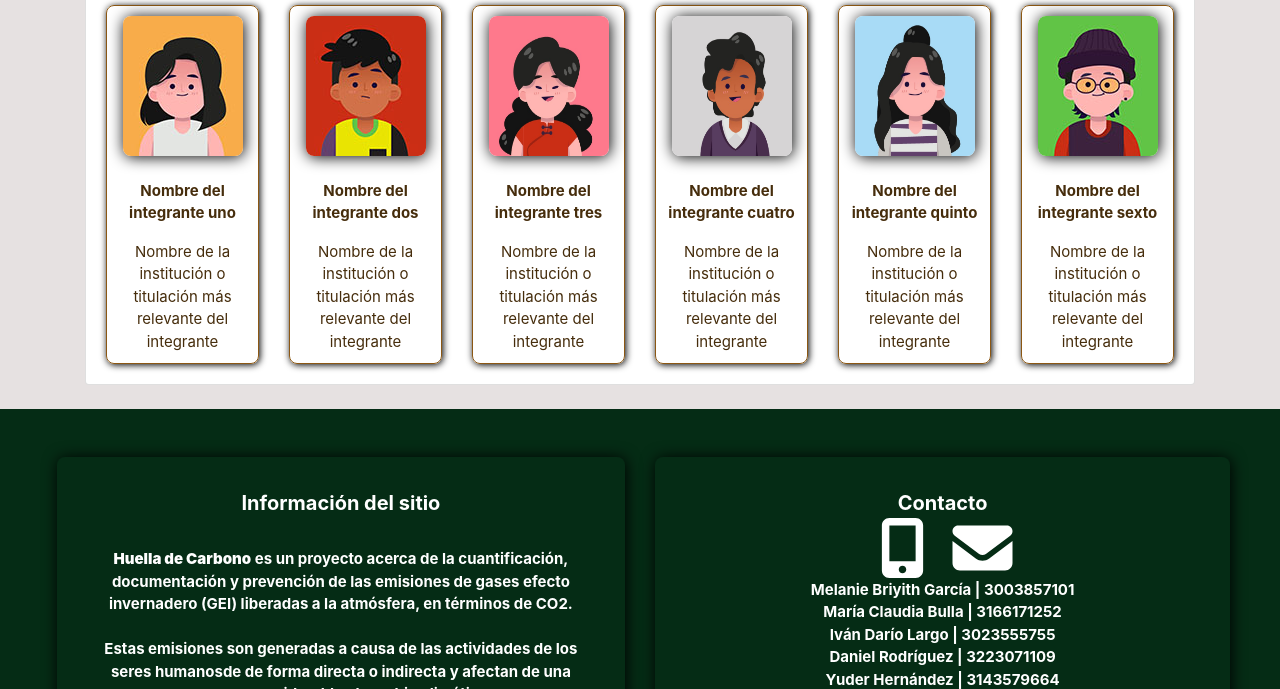
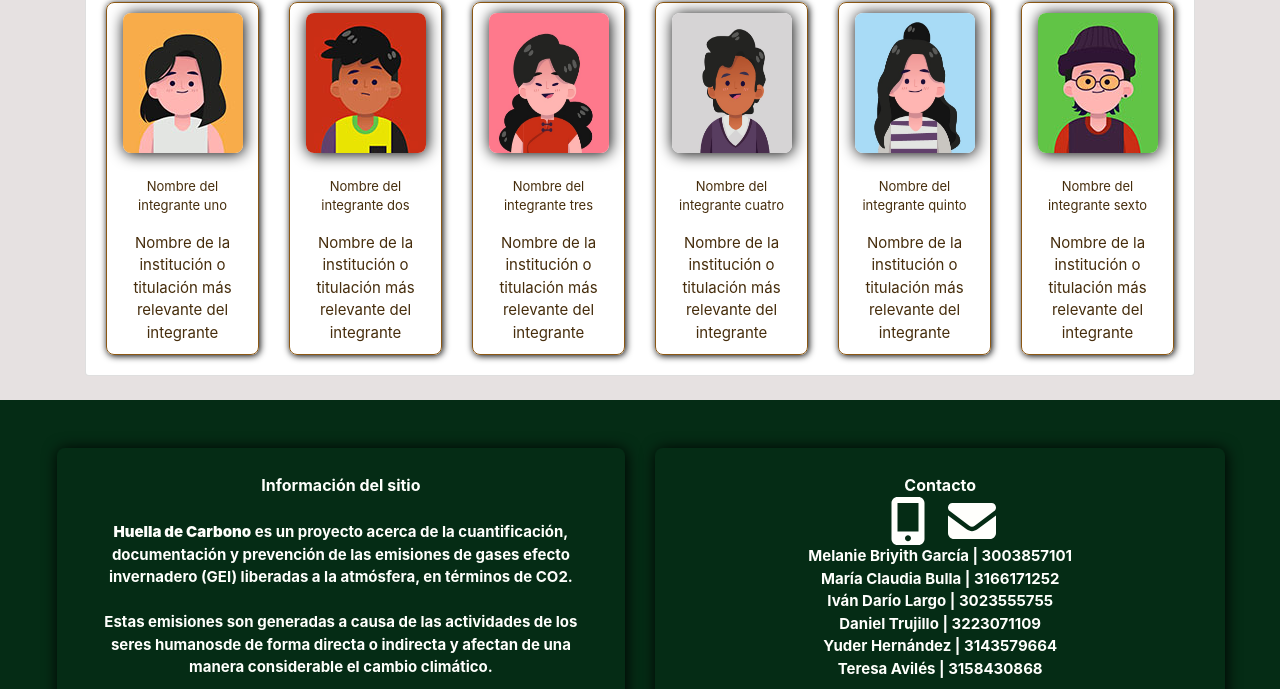
Before and after one commit to ciclo3grupo5/Huella-de-carbono-bootstrap, a plain HTML site: page index.html in a window 1280 px wide. Shown: the part 1084-1773 px from the top of the page. Drawn offline with Linux system fonts and the light colour scheme.

Commit message:
cambio de tamaño de fuente en el footer

```diff
--- a/css/estilos.css
+++ b/css/estilos.css
@@ -15,8 +15,8 @@ body{
 }
 
 .texto15px_bold {
-	font-size: 15px;
-	font-weight: bold;
+	font-size: 13px;
+	font-weight:normal;
 }
 
 .texto20px_bold {
@@ -25,9 +25,9 @@ body{
 }
 
 .texto20px_bold_blanco {
-	font-size: 20px;
+	font-size: 16px;
 	font-weight: bold;
-	color: #ffffff;
+	color: #fffffc;
 }
 
 .texto15px{
--- a/index.html
+++ b/index.html
@@ -518,7 +518,7 @@
                                 <p>Melanie Briyith García    | 3003857101<br>
                                     María Claudia Bulla      | 3166171252<br>
                                     Iván Darío Largo         | 3023555755<br>
-                                    Daniel Rodríguez         | 3223071109<br>
+                                    Daniel Trujillo         | 3223071109<br>
                                     Yuder Hernández          | 3143579664<br>
                                     Teresa Avilés            | 3158430868</p>
                                 <br>
```
